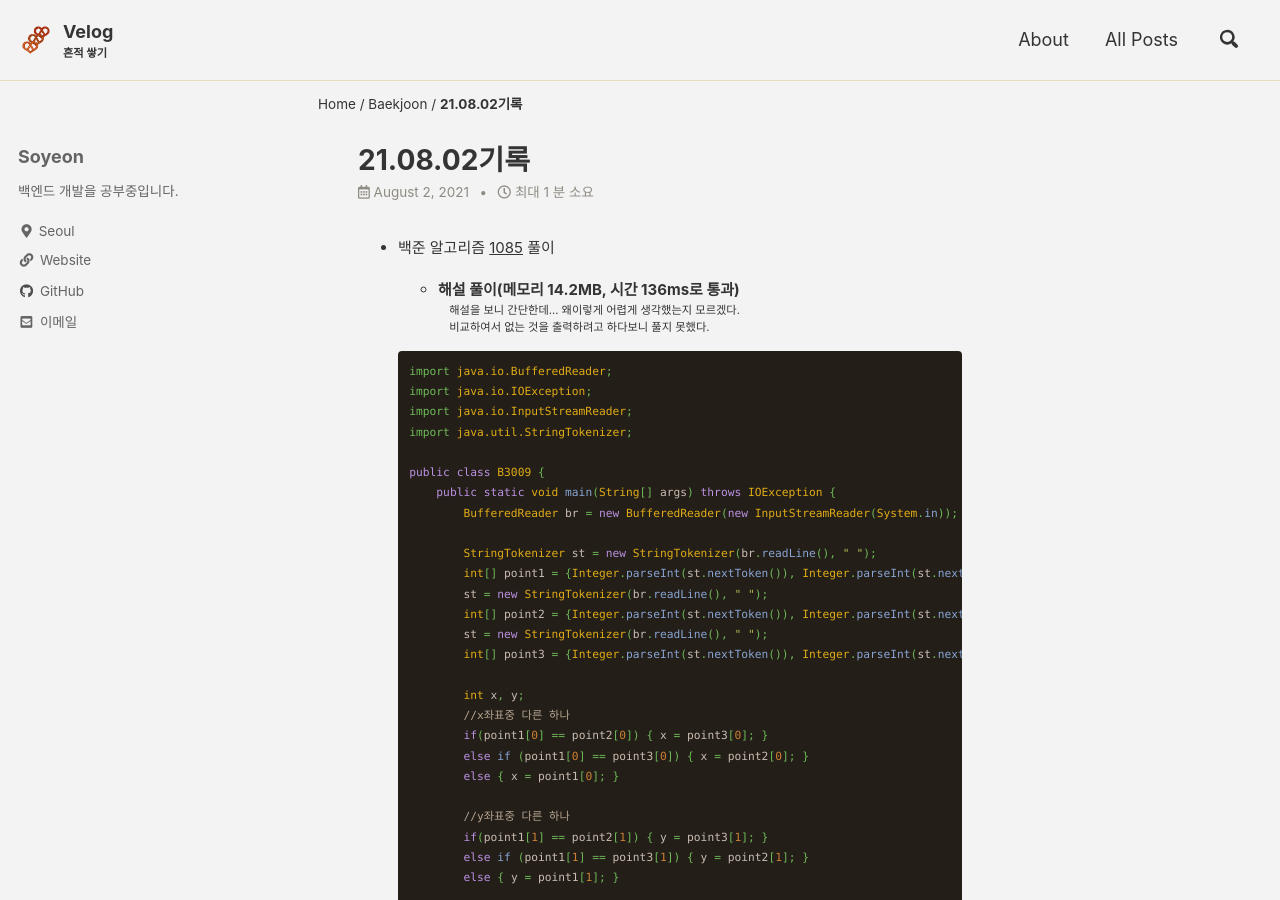
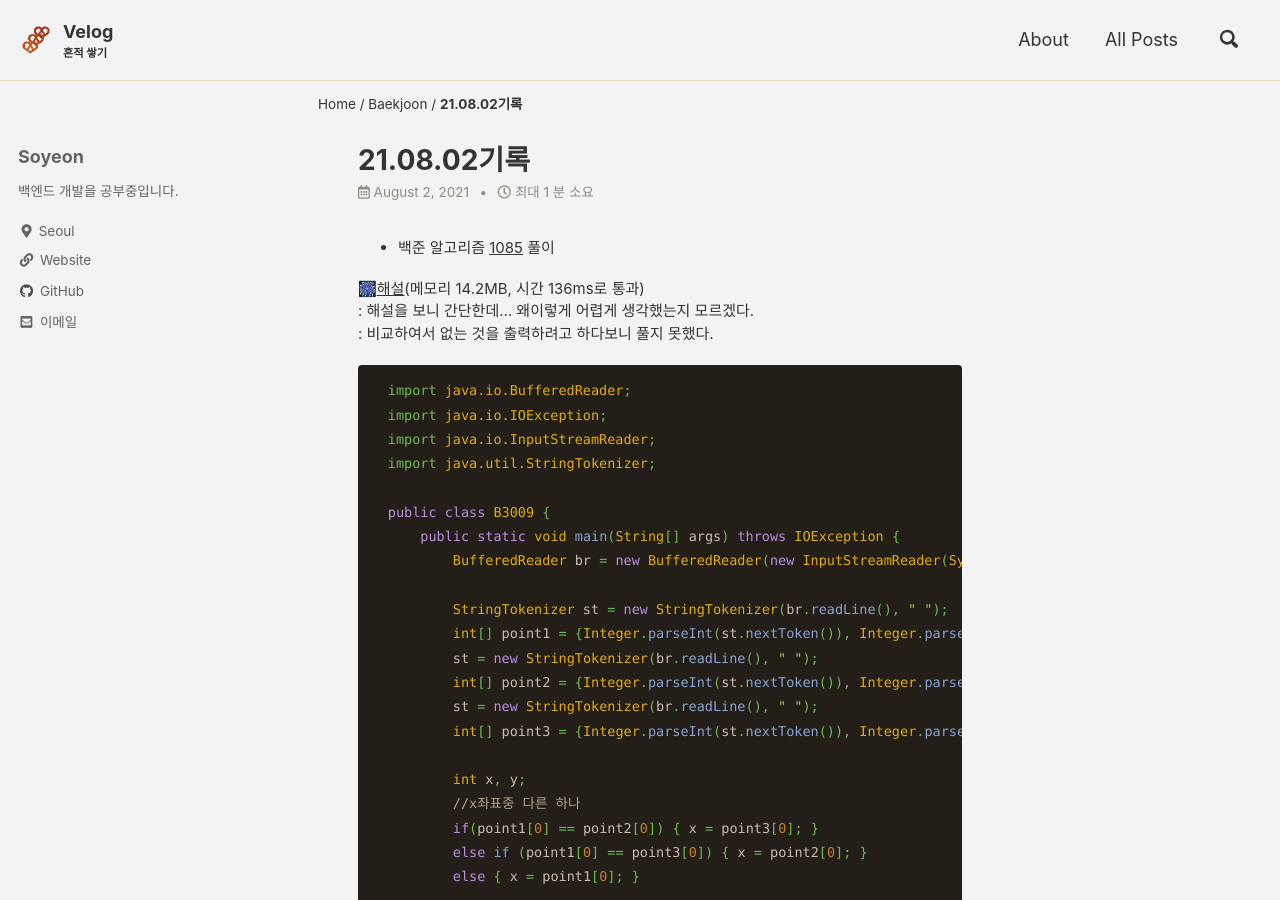
Before and after one commit to liv660/liv660.github.io, a Jekyll site: the page built from _posts/TIL/21.08.study/2021-08-02-210802.md, in a window 1280 px wide and 900 px high. Built offline with Jekyll 4.4.1, drawn with Linux system fonts in a browser that asks for light colours; cached includes are drawn as plain includes.

Commit message:
Update 08.02 #3009 해설 링크 추가

```diff
--- a/_posts/TIL/21.08.study/2021-08-02-210802.md
+++ b/_posts/TIL/21.08.study/2021-08-02-210802.md
@@ -8,7 +8,7 @@ categories:
 
 + 백준 알고리즘 [1085](https://www.acmicpc.net/problem/9020) 풀이
 
-  + 해설 풀이(메모리 14.2MB, 시간 136ms로 통과) <br/>
+🎆[해설](https://st-lab.tistory.com/87)(메모리 14.2MB, 시간 136ms로 통과) <br/>
     : 해설을 보니 간단한데... 왜이렇게 어렵게 생각했는지 모르겠다.<br/>
     : 비교하여서 없는 것을 출력하려고 하다보니 풀지 못했다.<br/>
 
```
